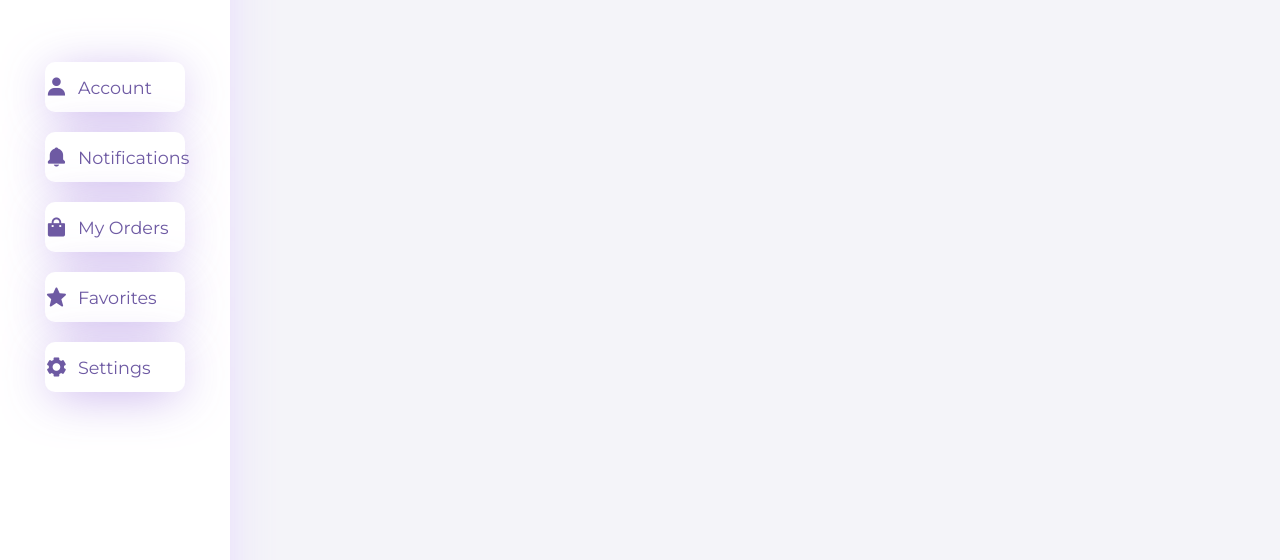
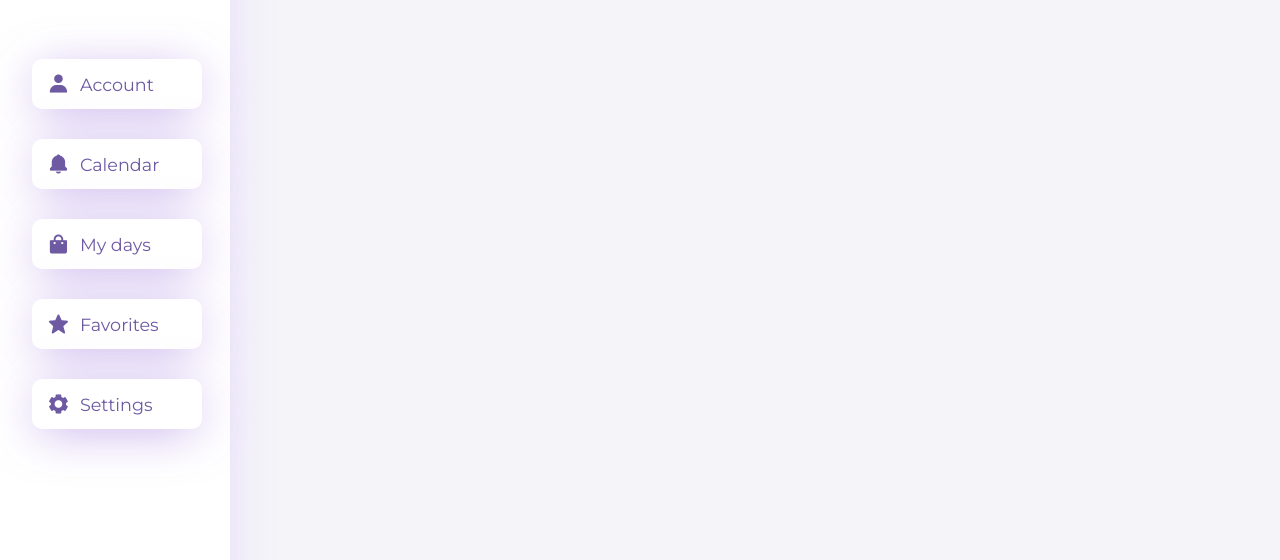
Before and after one commit to iisaag/project---html--css--js--sql, a plain HTML site: page planner.html in a window 1280 px wide. Shown: the part 240-800 px from the top of the page. Drawn offline with nearby package versions, Linux system fonts and the light colour scheme; a web font is replaced by a local one.

Commit message:
style-planner update

```diff
--- a/planner.html
+++ b/planner.html
@@ -30,8 +30,8 @@
         </div>
         <ul class="menu-items">
             <li><i class='bx bxs-user'></i><a href="#">Account</a></li>
-            <li><i class='bx bxs-bell'></i><a href="#">Notifications</a></li>
-            <li><i class='bx bxs-shopping-bag'></i><a href="#">My Orders</a></li>
+            <li><i class='bx bxs-bell'></i><a href="#">Calendar</a></li>
+            <li><i class='bx bxs-shopping-bag'></i><a href="#">My days</a></li>
             <li><i class='bx bxs-star'></i><a href="#">Favorites</a></li>
             <li><i class='bx bxs-cog'></i><a href="#">Settings</a></li>
         </ul>
--- a/style/style-planner.css
+++ b/style/style-planner.css
@@ -117,29 +117,39 @@ header {
 }
 
 .menu-items {
+    align-content: center;
     list-style: none;
-    padding: 30px; /* Remover o padding para controle total do espaço */
+    padding: 17px; /* Remover o padding para controle total do espaço */
 }
 
 .menu-items li {
-    display: flex;
+    display: flex   ;
     align-items: center;
-    margin:20px 0; /* Reduzido para diminuir espaço entre os itens */
+    padding-left: 15px;
+    height: 50px;
+    width: 170px;
+    border-radius: 10px;
+    margin: 30px 0; /* Reduzido para diminuir espaço entre os itens */
     font-size: 1.1em;
     box-shadow: 0px 7px 49px -8px rgba(223,203,255,0.79);
     -webkit-box-shadow: 0px 7px 49px -8px rgba(169, 133, 226, 0.79);
     -moz-box-shadow: 0px 7px 49px -8px rgba(223,203,255,0.79);
     color: #6E5AA3;
     background-color: white;
-    height: 50px;
-    border-radius: 10px;
+    transition: 0.5s;
+}
+
+.menu-items li:hover {
+    transform: scale(1.1);
 
 }
 
 .menu-items li i {
     margin-right: 10px;
     font-size: 1.3em;
+    transition: 0.5s;
 }
+
 
 .menu-items li a {
     text-decoration: none;
```
